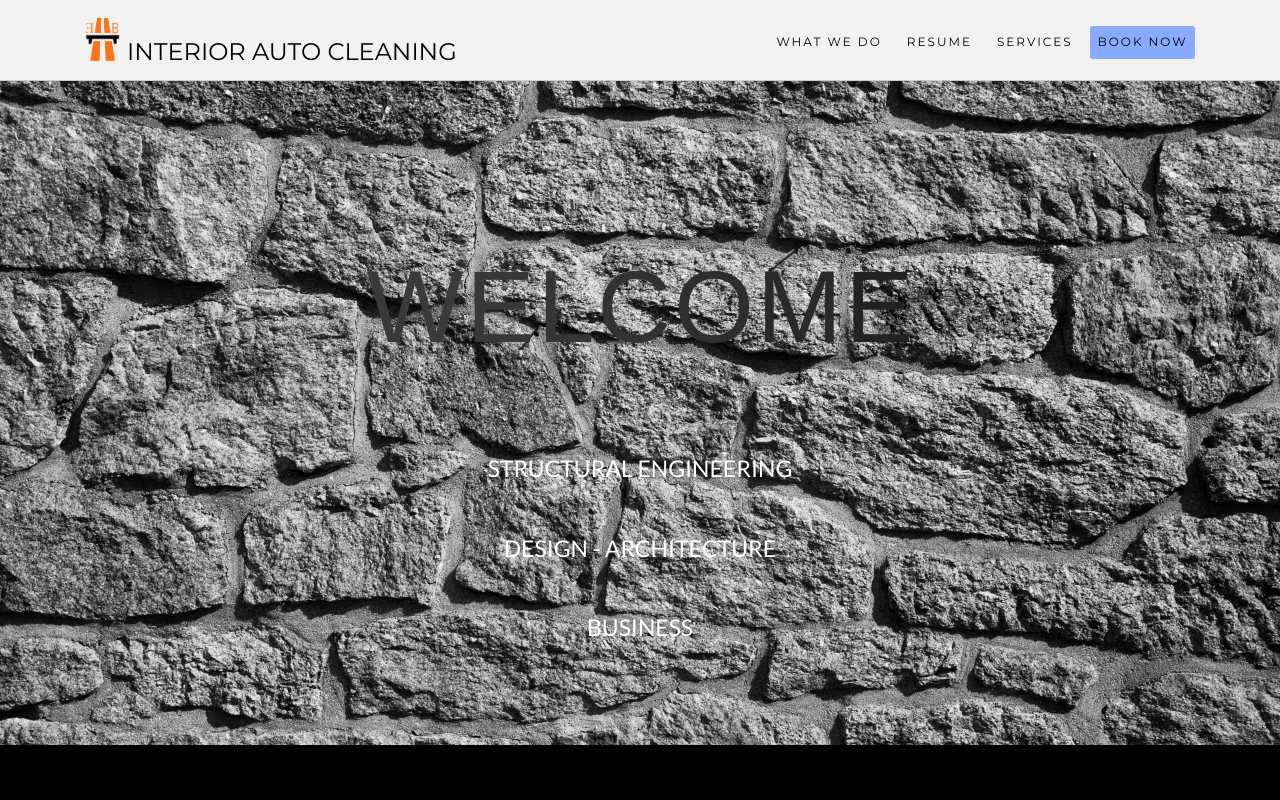
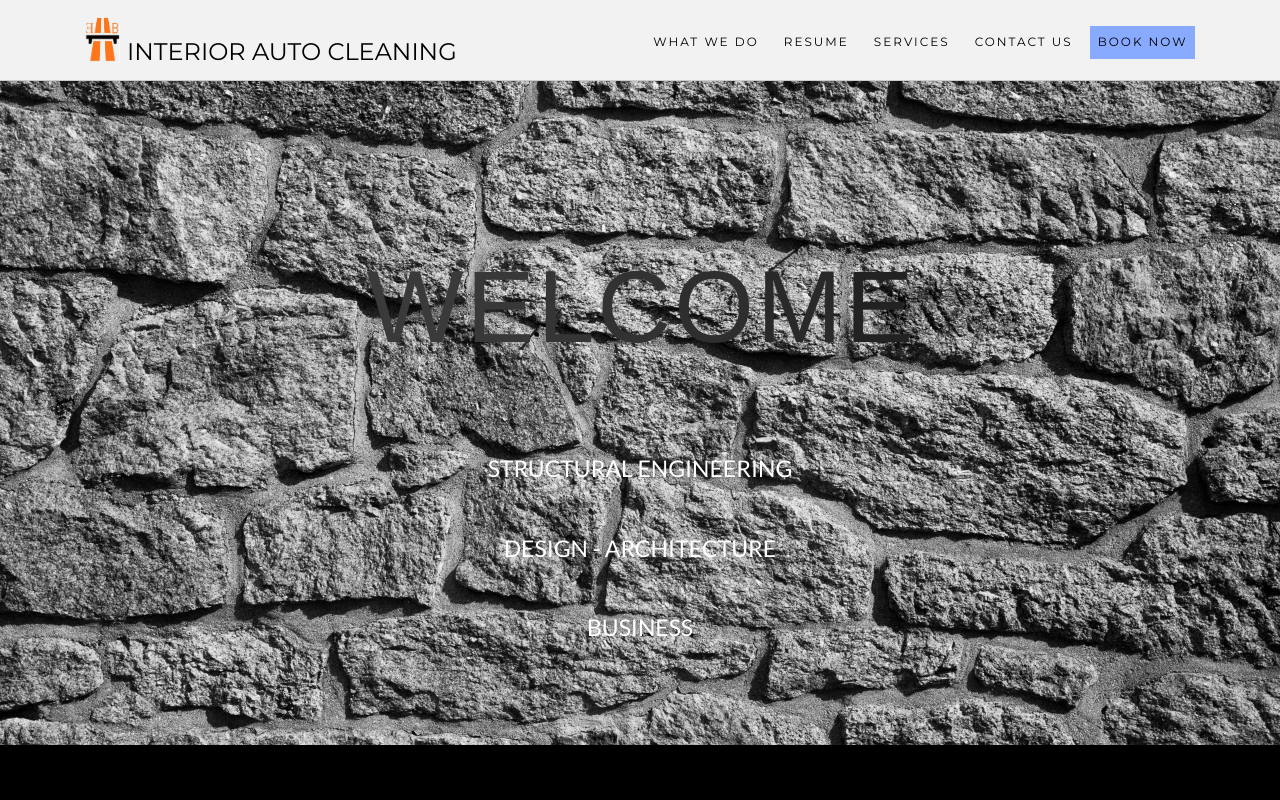
Before and after one commit to Interiorcarwash/Interiorcarwash, a website: page index.html in a window 1280 px wide. Shown: the top 800 px of the page. Drawn offline with nearby package versions, Linux system fonts and the light colour scheme; files that its build step writes are made by us from their sources.

Commit message:
Update index.html

```diff
--- a/index.html
+++ b/index.html
@@ -60,9 +60,12 @@
               <a class="nav-link js-scroll-trigger" href="#portfolio">Services</a>
             </li>
 
+		  	 <li class="nav-item">
+              <a class="nav-link js-scroll-trigger" href="#contact">Contact us</a>
+            </li>
 
             <li class="nav-item">
-              <a class="nav-link js-scroll-trigger" href="#contact" style="background-color:#88AAFF"; color:red >Book Now</a>
+              <a class="nav-link js-scroll-trigger" href="http://www.123formbuilder.com/form-4937239/appointment-form" style="background-color:#88AAFF"; color:red >Book Now</a>
             </li>
 
 
@@ -551,7 +554,7 @@ business and marketing. I also have a solid foundation in structural analysis an
       <div class="container">
 
 	   <center>
-        <h2 class="text-center">Contact Me</h2>
+        <h2 class="text-center">Contact Us </h2>
         <hr class="star-light">
         <div class="row">
 
@@ -562,7 +565,7 @@ business and marketing. I also have a solid foundation in structural analysis an
 		   <div class="contactbox">
             <!-- To configure the contact form email address, go to mail/contact_me.php and update the email address in the PHP file on line 19. -->
             <!-- The form should work on most web servers, but if the form is not working you may need to configure your web server differently. -->
-               <form action="https://formspree.io/joshuabullo@yahoo.com" method="POST" name="contact_form">
+               <form action="https://formspree.io/autocleaning101@gmail.com" method="POST" name="contact_form">
 
 
 
```
